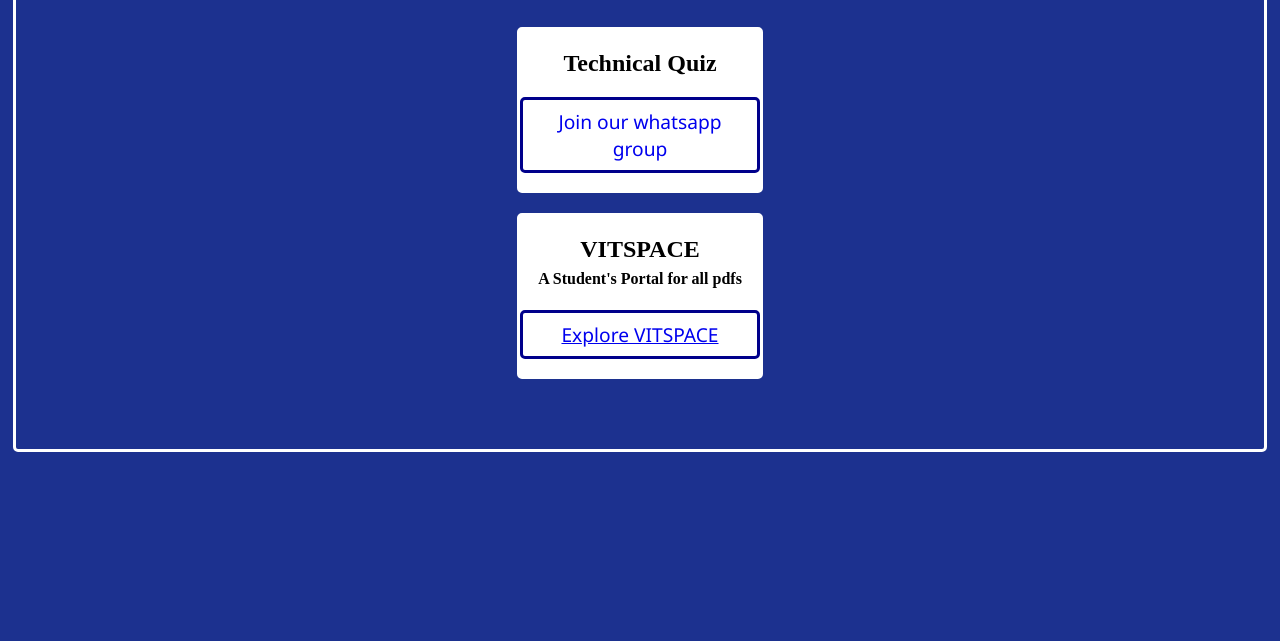
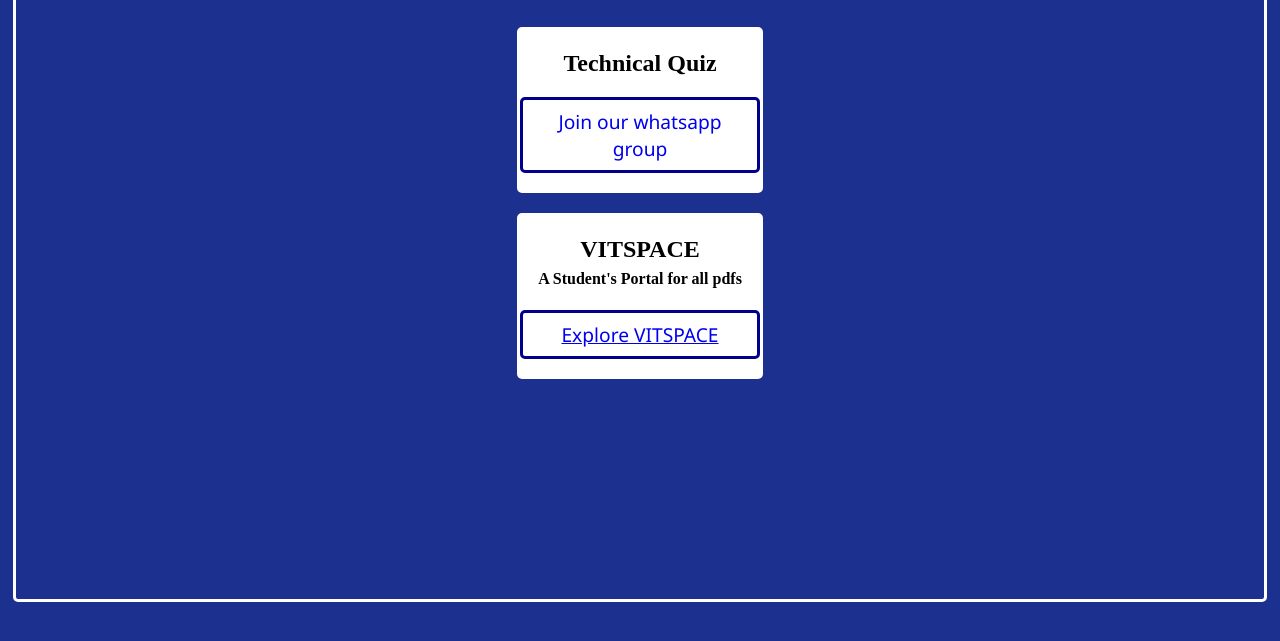
Before and after one commit to harshith1215/clubactivities, a plain HTML site: page index.html in a window 1280 px wide. Shown: the part 85-726 px from the top of the page. Drawn offline with Linux system fonts and the light colour scheme.

Commit message:
Update clubsstyle.css

```diff
--- a/clubsstyle.css
+++ b/clubsstyle.css
@@ -6,7 +6,7 @@ body{
     border-style: solid;
     border-color: white;
     margin:5px;
-    padding-bottom:50px;
+    padding-bottom:200px;
 }
 .quiz{
     border-radius: 5px;
```
